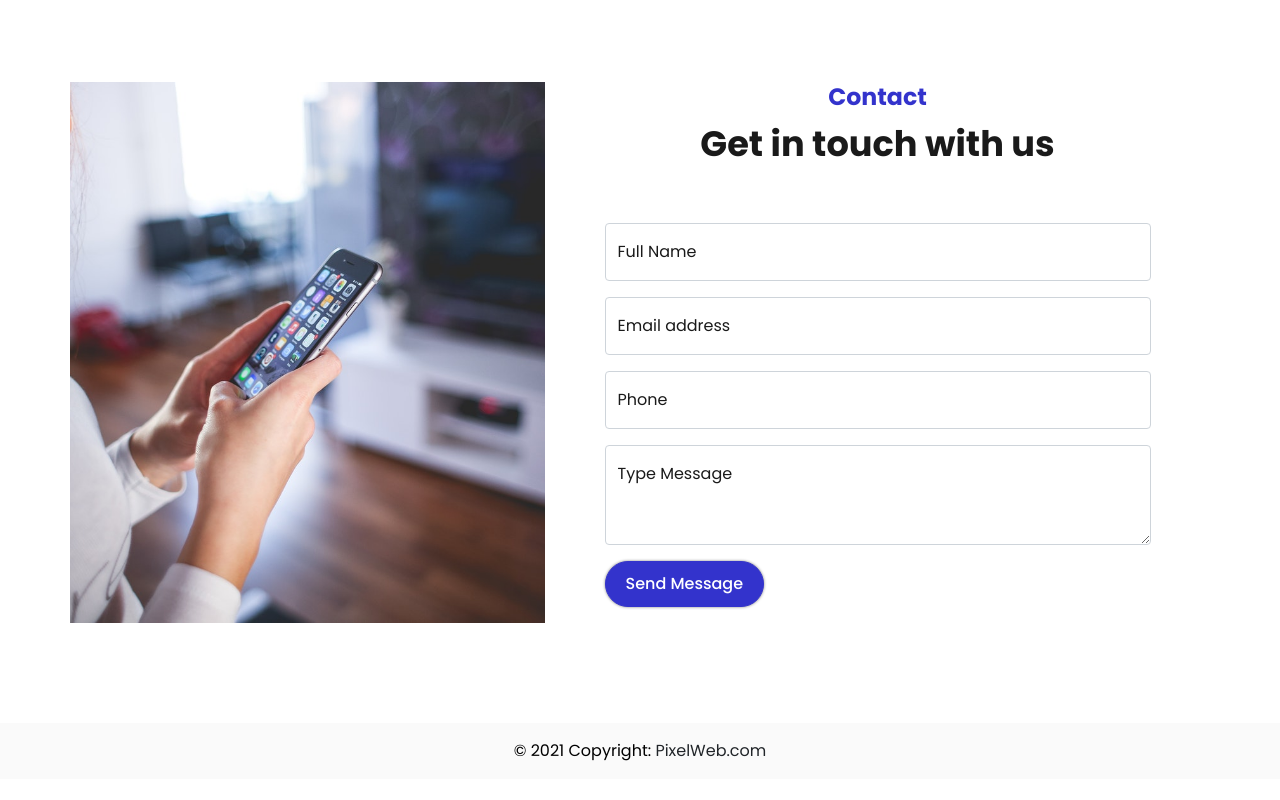
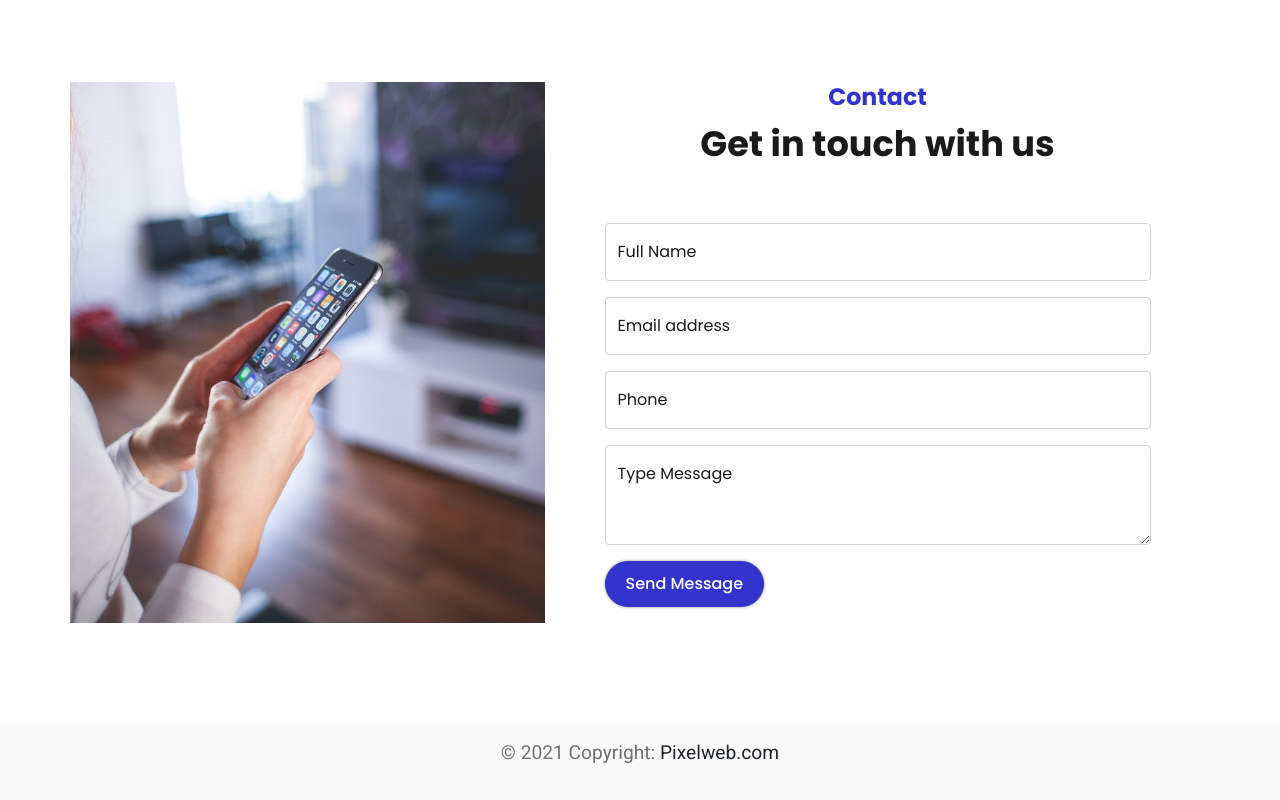
Before and after one commit to nayandatta011/pixelweb-landing-page, a plain HTML site: page index.html in a window 1280 px wide. Shown: the part 6103-6903 px from the top of the page. Before the commit the page ends 6882 px from the top, so only its background shows below. Drawn offline with Linux system fonts and the light colour scheme.

Commit message:
fixing bugs

```diff
--- a/index.html
+++ b/index.html
@@ -570,8 +570,8 @@
             <div class="container-fluid">
                 <!-- Copyright -->
                 <div class="text-center p-3">
-                    © 2021 Copyright:
-                    <a class="text-dark text-decoration-none" href="#">PixelWeb.com</a>
+                    <p>© 2021 Copyright:
+                        <a class="text-dark text-decoration-none" href="#">Pixelweb.com</a></p>
                 </div>
             </div>
         </section>
```
